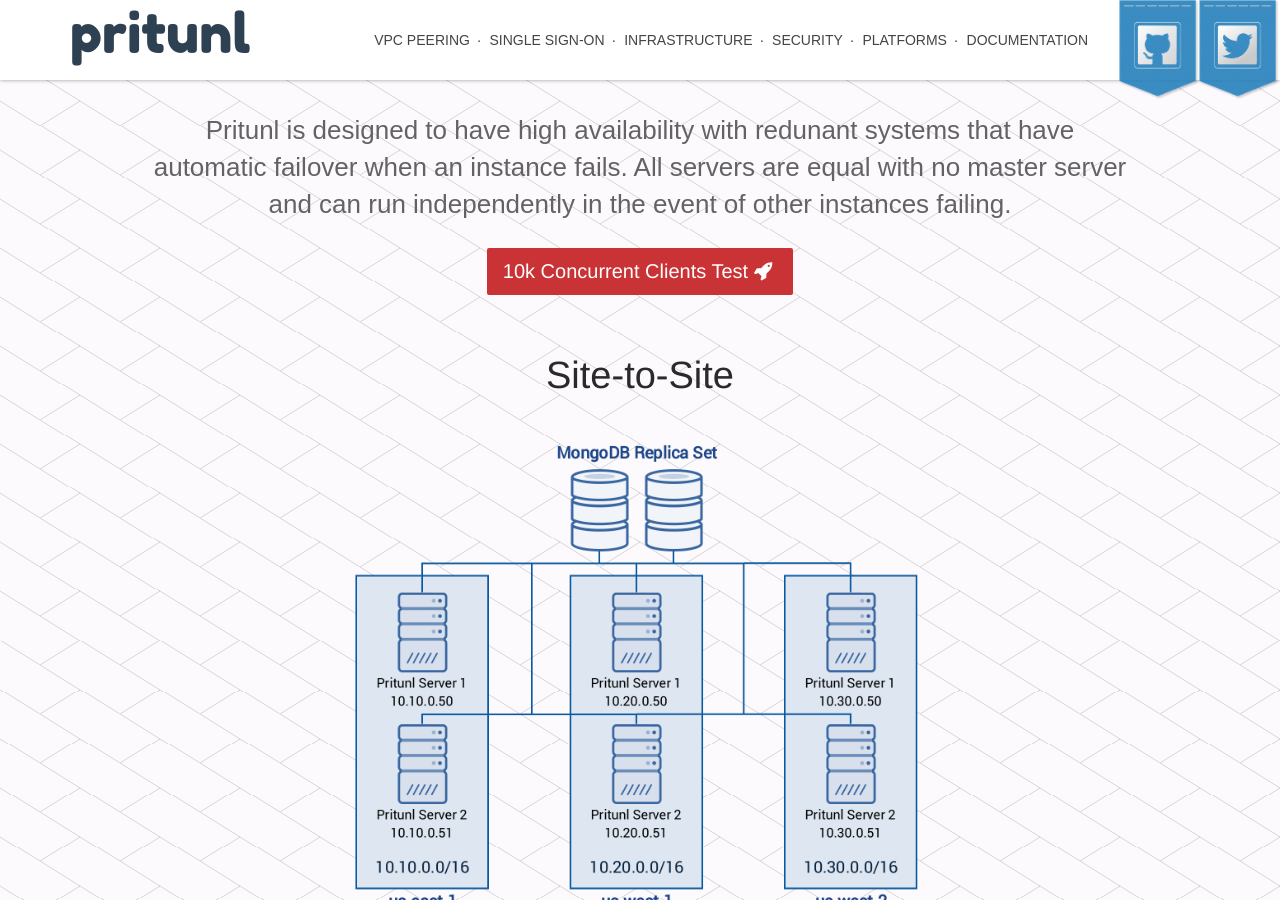
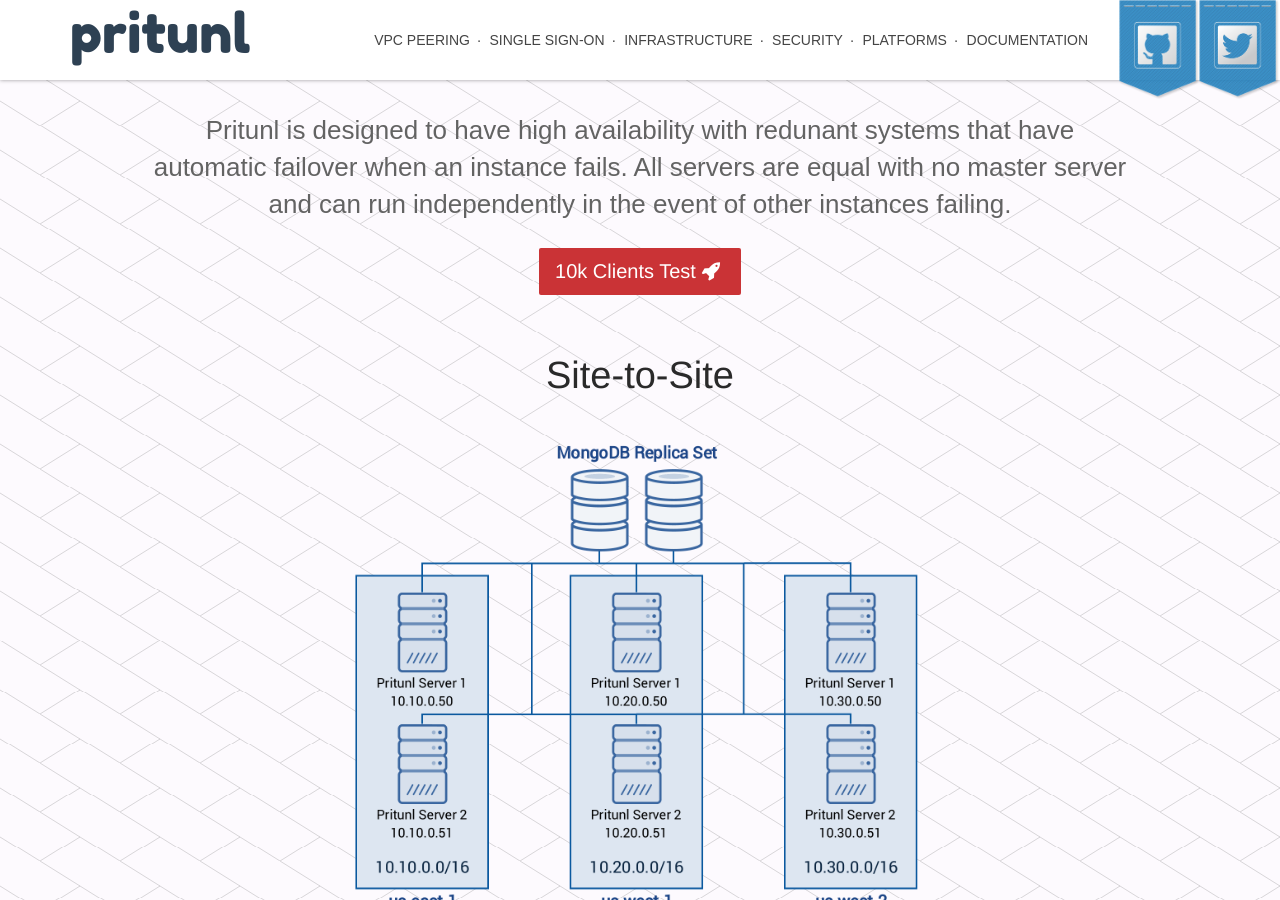
Before and after one commit to pritunl/pritunl.github.io, a Jekyll site: the page built from infrastructure.html, in a window 1280 px wide and 900 px high, scrolled down 1514 px. Built offline with Jekyll 4.4.1, drawn with Linux system fonts in a browser that asks for light colours; nearby versions of some CDN libraries; some web fonts are replaced; Markdown is read by kramdown in place of the engine named in the settings; comment, search, counter and statistics services are not loaded.

Commit message:
Change 10k clients text

```diff
--- a/infrastructure.html
+++ b/infrastructure.html
@@ -33,7 +33,7 @@
       <div class="row">
         <div class="item feature-desc google-desc col-md-10 col-md-offset-1 col-sm-12 col-xs-12">
           <p>Pritunl is designed to have high availability with redunant systems that have automatic failover when an instance fails. All servers are equal with no master server and can run independently in the event of other instances failing.</p>
-          <a class="title btn btn-lg scrollto" href="https://medium.com/@pritunl/pritunl-10k-clients-645aa44b7453" target="_blank">10k Concurrent Clients Test <i class="fa fa-rocket"></i></a>
+          <a class="title btn btn-lg scrollto" href="https://medium.com/@pritunl/pritunl-10k-clients-645aa44b7453" target="_blank">10k Clients Test <i class="fa fa-rocket"></i></a>
         </div>
       </div>
       <div class="row">
```
